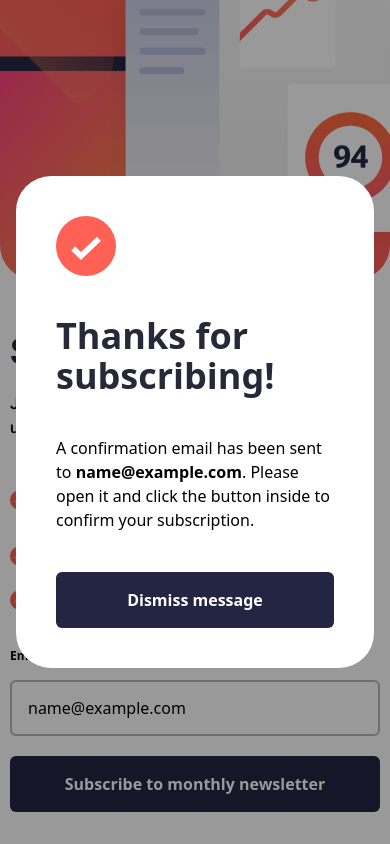
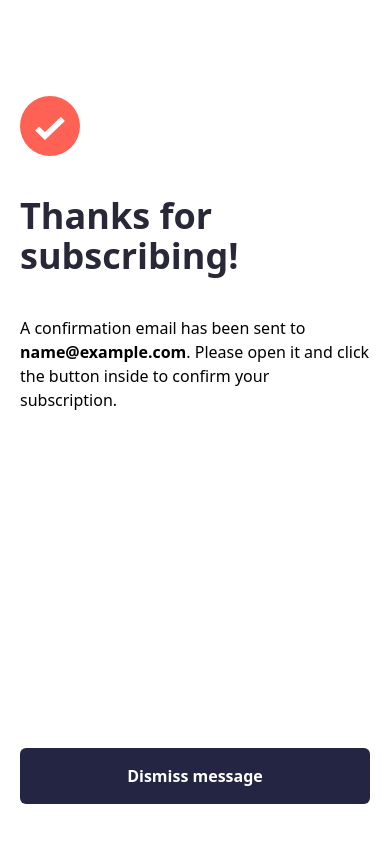
Before and after one commit to luismoreirabr/form, a website: page src/index.html in a window 390 px wide. Both pictures are taken after typing "name@example.com" into the empty fields and a click on the input "Subscribe to monthly newsletter". Drawn offline with Linux system fonts and the light colour scheme; files that its build step writes are made by us from their sources.

Commit message:
modal mobile added

```diff
--- a/src/index.html
+++ b/src/index.html
@@ -20,7 +20,7 @@
 
 <body class="flex justify-center items-center min-h-screen bg-[#37384e]">
   <section
-    class="bg-white rounded-[35px] mobile:rounded-none min-h-[560px] tablet:max-h-full tablet:min-h-screen tablet:w-screen">
+    class="bg-white rounded-[35px] tablet:rounded-none min-h-[560px] tablet:max-h-full tablet:min-h-screen tablet:w-screen">
     <div
       class="grid grid-cols-[1.1fr_0.9fr] gap-8 p-6 mobile:p-0 h-full tablet:h-screen mobile:h-auto tablet:grid-cols-1 tablet:grid-rows-[1fr_1fr] mobile:grid-rows-[0.7fr_1.3fr]">
       <div
@@ -64,20 +64,21 @@
       </div>
     </div>
   </section>
-  <article id="successModal" class="absolute inset-0 z-[999] hidden items-center justify-center bg-black/40 p-4">
-    <div class="flex flex-col gap-10 bg-white p-10 max-w-[50ch] rounded-[35px]">
+  <article id="successModal"
+    class="absolute inset-0 z-[999] hidden items-center justify-center bg-black/40 p-4 mobile:p-0">
+    <div
+      class="flex flex-col gap-10 bg-white p-10 mobile:px-5 mobile:pb-10 mobile:pt-24 max-w-[50ch] mobile:!max-h-full mobile:!h-full rounded-[35px] mobile:rounded-none">
       <img class="w-[60px] h-[60px]" src="../assets/images/icon-list.svg" alt="Icon List" />
       <h1 class="text-[52px] mobile:text-4xl font-bold text-[#282839] leading-none">
         Thanks for subscribing!
       </h1>
       <p class="text-black">
-        A confirmation email has been sent to <span class="font-bold" id="display-email"></span>. Please open it and
-        click the button
-        inside to confirm
-        your subscription.
+        A confirmation email has been sent to
+        <span class="font-bold" id="display-email"></span>. Please open it and
+        click the button inside to confirm your subscription.
       </p>
       <a href="./index.html"
-        class="bg-[#242543] rounded-md h-14 flex font-semibold items-center justify-center text-white hover:brightness-90"
+        class="bg-[#242543] rounded-md h-14 flex font-semibold items-center justify-center text-white hover:brightness-90 mobile:mt-auto"
         value="" onclick="closeModal()" id="btnsubs">Dismiss message</a>
     </div>
   </article>
```
Also changed, not shown: src/output.css.
